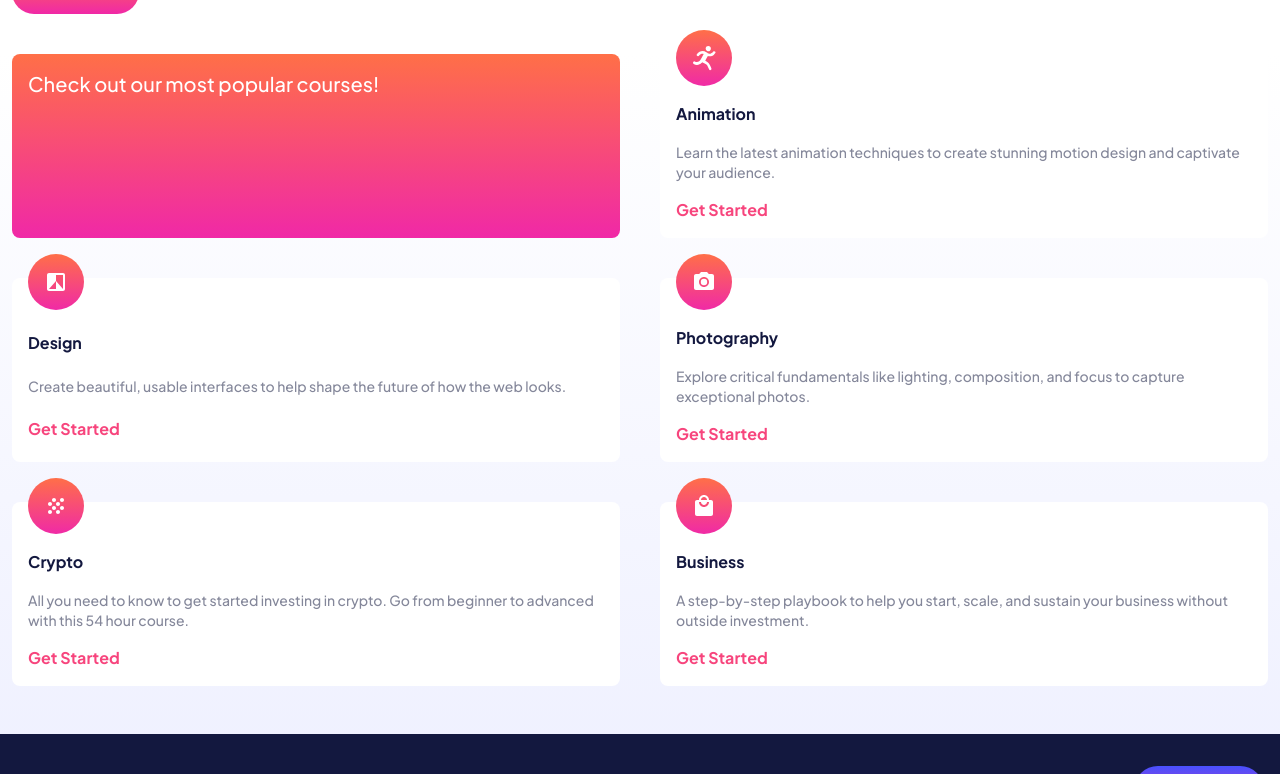
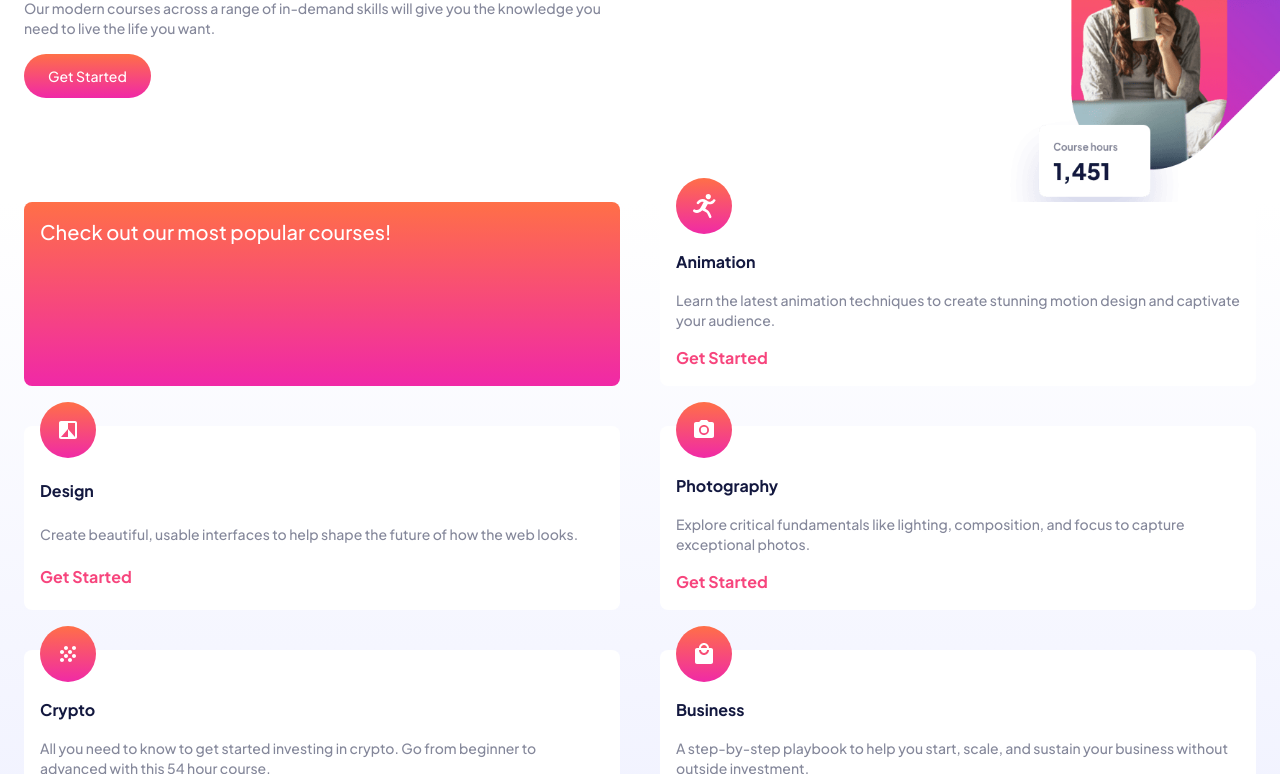
Before and after one commit to runabol/skilled-elearning-landing-page, a website: page index.html in a window 1280 px wide. Shown: the part 210-984 px from the top of the page. Drawn offline with nearby package versions, Linux system fonts and the light colour scheme; files that its build step writes are made by us from their sources.

Commit message:
finshed tablet

```diff
--- a/index.html
+++ b/index.html
@@ -20,8 +20,8 @@
     </header>
 
     <main class="mt-6">
-      <div class="mx-3 my-4 flex flex-col md:flex-row gap-4">
-        <div class="flex flex-col gap-4">
+      <div class="mx-3 md:mx-6 my-4 flex flex-col gap-4">
+        <div class="flex flex-col gap-4 md:pr-[50vw] md:my-16">
           <h1 class="text-4xl font-bold text-color-2">Maximize skill, minimize budget</h1>
           <p class="text-color-3 text-sm">
             Our modern courses across a range of in-demand skills will give you the knowledge you need to live the life
@@ -33,13 +33,12 @@
             Get Started
           </button>
         </div>
-        <img src="assets/image-hero-mobile.png" class="self-center md:hidden" alt="" />
-        <!-- <img src="assets/image-hero-tablet.png" class="hidden md:block max-w-sm -mt-10 -mr-32" alt="" /> -->
+        <img src="assets/image-hero-mobile.png" class="self-center md:hidden" alt="hero image" />
       </div>
 
       <div class="from-color-7 to-color-6 bg-gradient-to-t mt-10 pb-8">
-        <div class="mx-3 my-4">
-          <div class="grid grid-cols-2 gap-10">
+        <div class="mx-3 md:mx-6 my-4">
+          <div class="grid md:grid-cols-2 gap-10">
             <p
               class="text-xl p-4 text-color-6 rounded-lg text-white from-gradient-1-a to-gradient-1-b bg-gradient-to-t"
             >
--- a/input.css
+++ b/input.css
@@ -3,20 +3,14 @@
 @tailwind utilities;
 
 @layer base {
-    body {
-        background-image:
-           url('images/bg-pattern-bottom.svg'),
-           url("images/bg-pattern-top.svg");
-        background-repeat: no-repeat, no-repeat;
-        background-position:
-           bottom -600px right -650px,
-           top -500px left -700px;
-    }
-    @media (width > 600px ) {
+    @media (width > 768px) {
         body {
-            background-position:
-               bottom -600px right -250px,
-               top -500px left -200px;
+         background-image:
+            url('assets/image-hero-tablet.png');
+         background-repeat: no-repeat;
+         background-size: 500px;
+         background-position:
+            top -50px right -220px;
         }
     }
 }
```
